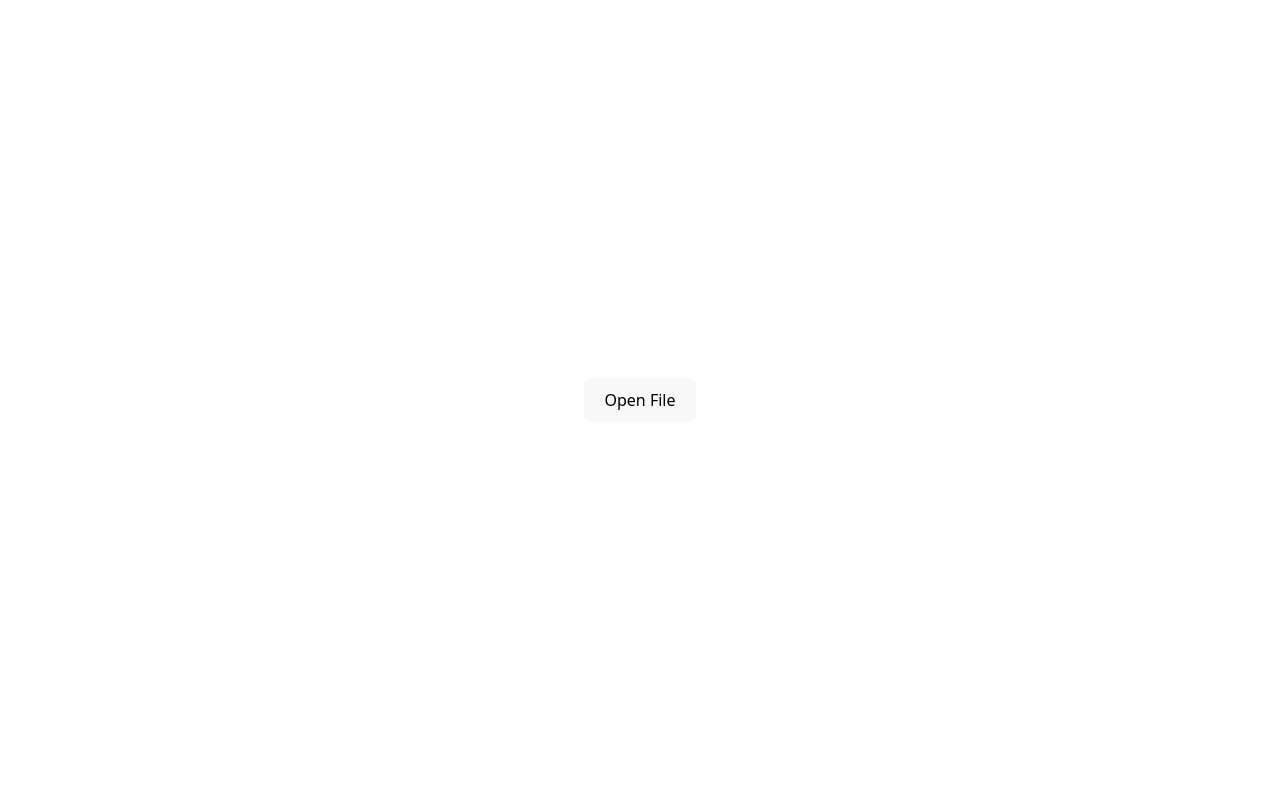
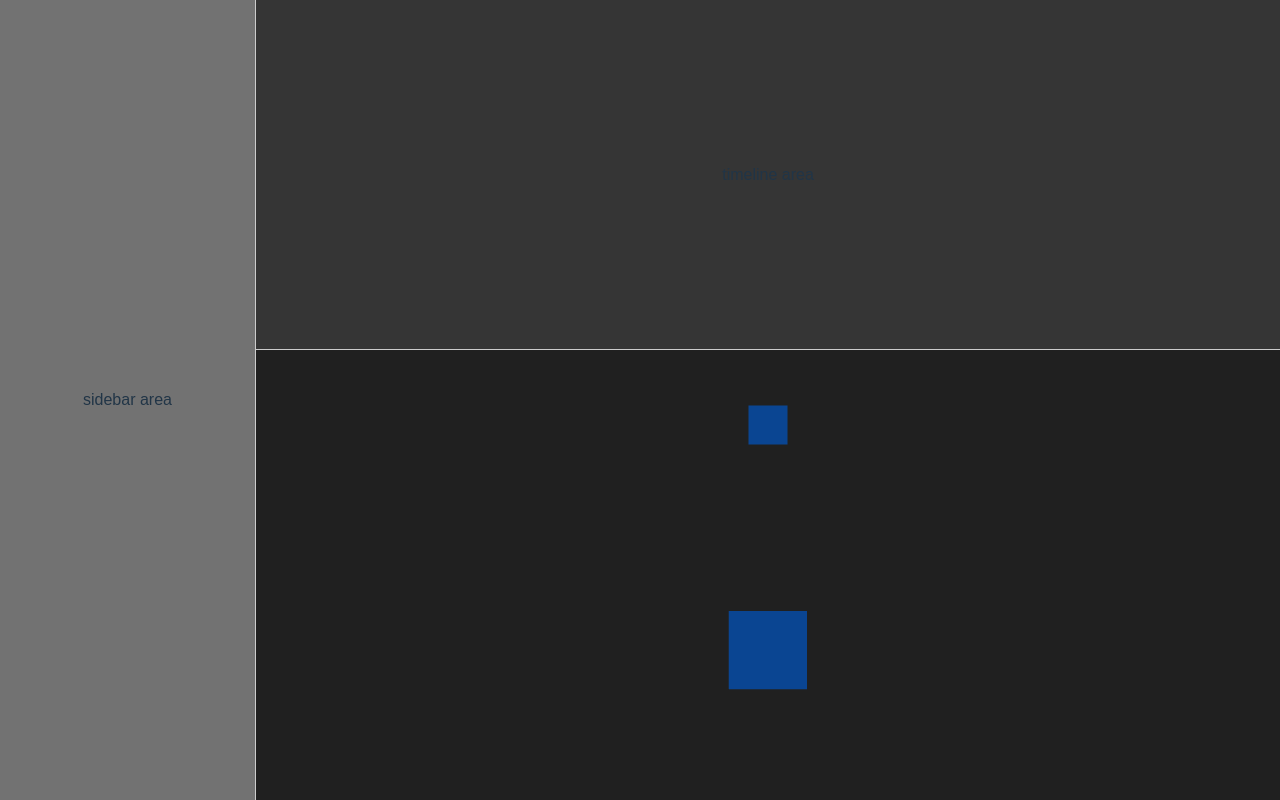
Before and after one commit to Justdoinwork98/FrozenMusic, a React (Vite) app in the folder frontend/: page / in a window 1280 px wide. Built offline with nearby package versions, Linux system fonts and the light colour scheme.

Commit message:
Make rough draft for user interface

```diff
--- a/frontend/src/App.css
+++ b/frontend/src/App.css
@@ -1,8 +1,10 @@
-#root {
-	max-width: 1280px;
-	margin: 0 auto;
-	padding: 2rem;
-	text-align: center;
+html, body, #root {
+	height: 100%;
+	width: 100%;
+	margin: 0;
+	padding: 0;
+	overflow: hidden;
+	font-family: sans-serif;
 }
 
 .logo {
@@ -40,3 +42,14 @@
 .read-the-docs {
 	color: #888;
 }
+
+.app-grid {
+	display: grid;
+	grid-template-rows: 3fr 2fr; /* timeline, preview */
+	grid-template-columns: 1fr 4fr; /* sidebar, content */
+	grid-template-areas:
+		"sidebar timeline"
+		"sidebar preview";
+	height: 100%;
+	width: 100%;
+}
--- a/frontend/src/App.jsx
+++ b/frontend/src/App.jsx
@@ -1,25 +1,18 @@
-import { useState } from 'react'
-import reactLogo from './assets/react.svg'
-import viteLogo from '/vite.svg'
+import { useState, useEffect } from 'react'
 import './App.css'
+import ModelPreview from './ModelPreview.jsx'
+import Timeline from './timeline.jsx'
+import Sidebar from './Sidebar.jsx'
 
 function App() {
-	const [filePath, setFilePath] = useState(null);
-
-	const openFile = async () => {
-		const path = await window.electronAPI.openFileDialog({
-			title: "Select a file",
-			filters: [
-				{ name: 'Midi Files', extensions: ['mid'] },
-			]
-		});
-		setFilePath(path);
-	};
 
 	return (
 	<>
-	<button onClick={openFile}>Open File</button>
-	{filePath && <p>Selected file: {filePath}</p>}
+	<div className="app-grid">
+		<ModelPreview />
+		<Sidebar />
+		<Timeline />
+	</div>
 	</>
 	)
 }
--- /dev/null
+++ b/frontend/src/ModelPreview.css
@@ -0,0 +1,8 @@
+.model-preview {
+    grid-area: preview;
+    background: #ff0000;
+    border-top: 1px solid #ccc;
+    display: flex;
+    justify-content: center;
+    align-items: center;
+}
--- /dev/null
+++ b/frontend/src/ModelPreview.jsx
@@ -0,0 +1,61 @@
+import { useEffect, useRef } from "react";
+import * as THREE from "three";
+import { OrbitControls, OBJLoader } from "three-stdlib";
+
+export default function ModelPreview() {
+	const containerRef = useRef();
+
+	useEffect(() => {
+		const scene = new THREE.Scene();
+		const camera = new THREE.PerspectiveCamera(75, 1, 0.1, 1000);
+		const renderer = new THREE.WebGLRenderer({ antialias: true });
+		containerRef.current.appendChild(renderer.domElement);
+
+		const controls = new OrbitControls(camera, renderer.domElement);
+		const light = new THREE.DirectionalLight(0xffffff, 1);
+		light.position.set(1, 3, 5);
+		light.target.position.set(0, 0, 0);
+		scene.add(light);
+		scene.add(new THREE.AmbientLight(0x404040));
+		scene.background = new THREE.Color(0x202020);
+
+		//const loader = new OBJLoader();
+		//loader.load(modelPath, (obj) => scene.add(obj));
+
+		// Simple geometry for demonstration
+		const geometry = new THREE.BoxGeometry();
+		const material = new THREE.MeshStandardMaterial({ color: 0x007bff });
+		const cube = new THREE.Mesh(geometry, material);
+		scene.add(cube);
+
+		camera.position.z = 3;
+
+		function resize() {
+			const { clientWidth, clientHeight } = containerRef.current;
+			camera.aspect = clientWidth / clientHeight;
+			camera.updateProjectionMatrix();
+			renderer.setSize(clientWidth, clientHeight);
+		}
+		window.addEventListener("resize", resize);
+		resize();
+
+		function animate() {
+			requestAnimationFrame(animate);
+			controls.update();
+			renderer.render(scene, camera);
+		}
+		animate();
+
+		return () => {
+			renderer.dispose();
+			window.removeEventListener("resize", resize);
+		};
+	}, []);
+
+	return (
+		<div className="model-preview">
+			<div ref={containerRef} className="w-full h-full" />
+
+		</div>
+	);
+}
--- /dev/null
+++ b/frontend/src/Sidebar.css
@@ -0,0 +1,8 @@
+.sidebar {
+    grid-area: sidebar;
+    background: #727272;
+    border-right: 1px solid #ccc;
+    display: flex;
+    justify-content: center;
+    align-items: center;
+}
--- /dev/null
+++ b/frontend/src/Sidebar.jsx
@@ -0,0 +1,30 @@
+import { useEffect, useState } from "react";
+import './Sidebar.css'
+
+function Sidebar() {
+	const [filePath, setFilePath] = useState(null);
+
+	const openFile = async () => {
+		const path = await window.electronAPI.openFileDialog({
+			title: "Select a file",
+			filters: [
+				{ name: 'Midi Files', extensions: ['mid'] },
+			]
+		});
+		setFilePath(path);
+	};
+
+	useEffect(() => {
+		console.log("App rendered or filePath changed");
+	}, [filePath]);
+
+    return (
+    <>
+        <div className="sidebar">
+            <p>sidebar area</p>
+        </div>
+    </>
+    )
+}
+
+export default Sidebar
--- /dev/null
+++ b/frontend/src/Timeline.css
@@ -0,0 +1,8 @@
+.timeline {
+    grid-area: timeline;
+    background: #353535;
+    border-bottom: 1px solid #ccc;
+    display: flex;
+    justify-content: center;
+    align-items: center;
+}
--- /dev/null
+++ b/frontend/src/Timeline.jsx
@@ -0,0 +1,14 @@
+import './Timeline.css'
+
+function Timeline() {
+    return (
+    <>
+        <div className="timeline">
+            {/* Example placeholder */}
+            <p>timeline area</p>
+        </div>
+    </>
+    )
+}
+
+export default Timeline
--- a/package.json
+++ b/package.json
@@ -58,6 +58,8 @@
     "serialize-error": "^7.0.1",
     "sprintf-js": "^1.1.3",
     "sumchecker": "^3.0.1",
+    "three": "^0.180.0",
+    "three-stdlib": "^2.36.0",
     "type-fest": "^0.13.1",
     "undici-types": "^6.21.0",
     "universalify": "^0.1.2",
```
Also changed, not shown: 1 other file (tests, documents, lock files or other folders).
